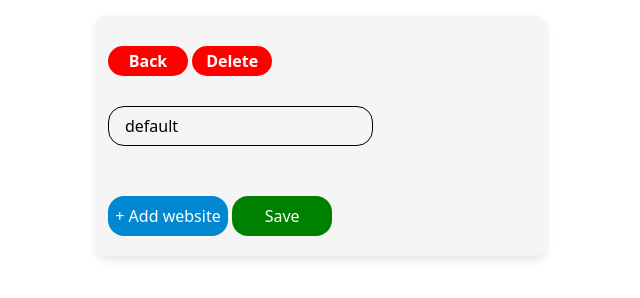
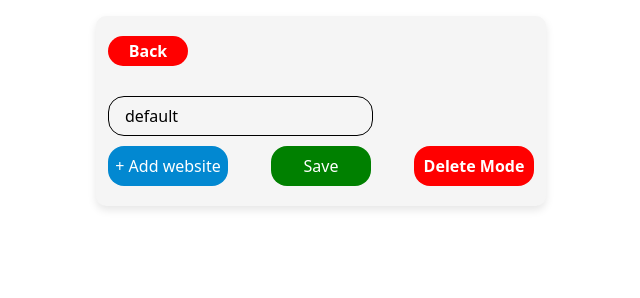
Before and after one commit to Rayanlupo/TimeTo-Google-Extension, a browser extension: page add_url.html in a window 1280 px wide. Both pictures are taken after a click on the button "Save". Shown: the whole page, without its empty margins (319-959 px from the left). Drawn offline with nearby package versions, Linux system fonts and the light colour scheme.

Commit message:
trying to fix js

```diff
--- a/add_url.html
+++ b/add_url.html
@@ -11,7 +11,7 @@
 
 <div class="container mt-3" style="width: 450px;">
     <button id="back-button">Back</button>
-    <button id="delete-button" class="delete-button">Delete</button>
+
 
 
     <div class="modeTitleContainer ">
@@ -24,8 +24,11 @@
         </div>
         <div class="separation-line"></div>
     </div>
+    <div  class="buttons-container">
     <button id="addInput">+ Add website</button>
     <button id="save-button">Save</button>
+    <button id="delete-button" class="delete-button">Delete Mode</button>
+</div>
 </div>
 
 
--- a/add_url.js
+++ b/add_url.js
@@ -5,6 +5,7 @@ let modeName = urlParams.get("mode") || "default";
 let storageKey = `savedURL_${modeName}`;
 const modeTitleInput = document.querySelector(".modeTitle");
 let savedURLs = JSON.parse(localStorage.getItem(storageKey)) || [];
+
 const handleKeyPress = (event) => {
     if (event.key === "Enter") {
         savedURL(event.target.value);
@@ -12,23 +13,30 @@ const handleKeyPress = (event) => {
     }
 };
 
-
 document.getElementById("back-button").addEventListener("click", function() {
     window.history.back();
 });
+
 document.getElementById("save-button").addEventListener("click", () => {
-    handleModeNameChange(); // Save the mode name
-    localStorage.setItem(storageKey, JSON.stringify(savedURLs)); // Save the URLs
+    handleModeNameChange();
+    localStorage.setItem(storageKey, JSON.stringify(savedURLs));
     alert(`Mode "${modeName}" and URLs saved successfully!`);
 });
 
-
+const deleteMode = () => {
+    if (confirm(`Are you sure you want to delete the mode "${modeName}"?`)) {
+        localStorage.removeItem(storageKey);
+        alert(`Mode "${modeName}" deleted successfully!`);
+        window.location.href = "index.html";
+    }
+};
 
 const savedURL = (url) => {
     if (url.trim() && url.match(/^(http|https):\/\/[^ "]+$/)) {
         savedURLs.push(url);
         localStorage.setItem(storageKey, JSON.stringify(savedURLs));
         alert(`Saved: ${url}`);
+        loadURLs();
     } else {
         alert("Invalid URL");
     }
@@ -48,8 +56,8 @@ const addInputField = () => {
     newInput.focus();
 };
 
-
-
+const loadURLs = () => {
+    urlContainer.innerHTML = '';
     savedURLs.forEach((url) => {
         const inputContainer = document.createElement("div");
         inputContainer.className = "URL";
@@ -61,6 +69,10 @@ savedURLs.forEach((url) => {
         inputContainer.appendChild(input);
         urlContainer.appendChild(inputContainer);
     });
+};
+
+// Initialize the URL inputs on page load
+loadURLs();
 
 const handleModeNameChange = () => {
     const newModeName = modeTitleInput.value.trim();
@@ -84,3 +96,11 @@ modeTitleInput.addEventListener("keydown", (event) => {
 });
 
 addInputButton.addEventListener("click", addInputField);
+document.getElementById("delete-button").addEventListener("click", deleteMode);
+
+
+const saveMode = () => {
+    handleModeNameChange();
+    localStorage.setItem(storageKey, JSON.stringify(savedURLs));
+    alert(`Mode "${modeName}" and URLs saved successfully!`);
+};
--- a/style.css
+++ b/style.css
@@ -63,6 +63,12 @@ body {
 }
 
 /* Buttons */
+.buttons-container {
+  display: flex;
+  flex-direction: row;
+  align-items: center;
+  justify-content: space-between;
+}
 #back-button {
   color: white;
   border-radius: 1rem;
@@ -79,8 +85,8 @@ body {
 .delete-button {
   color: white;
   border-radius: 1rem;
-  height: 30px;
-  width: 80px;
+  height: 40px;
+  width: 120px;
   background-color: red;
   border: none;
   font-weight: 700;
@@ -101,9 +107,7 @@ body {
   margin-top: 10px;
 }
 
-button:hover {
-  background-color: #0277bd;
-}
+
 
 /* Input fields */
 .urlInput:focus,
```
Also changed, not shown: edit_mode.html (+3 -2 lines). Lines whose indentation alone changed are shown as unchanged.
